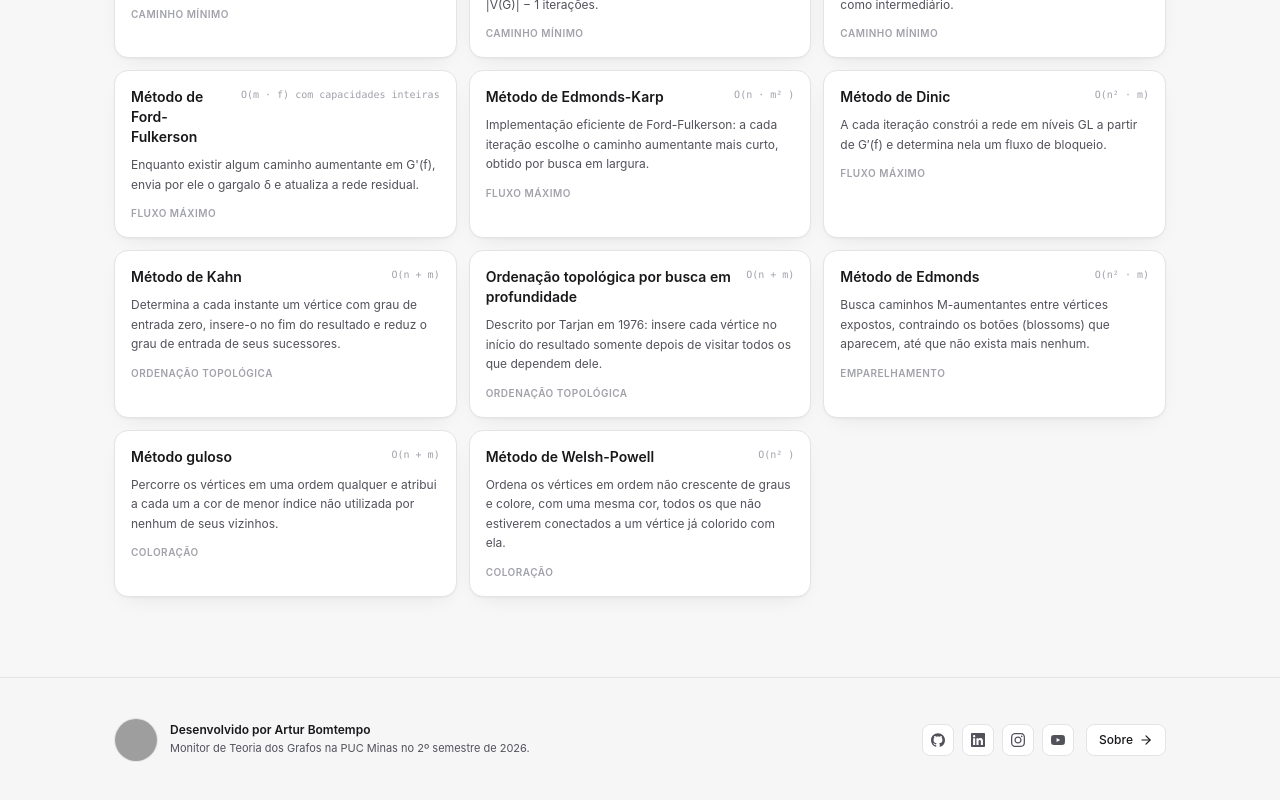
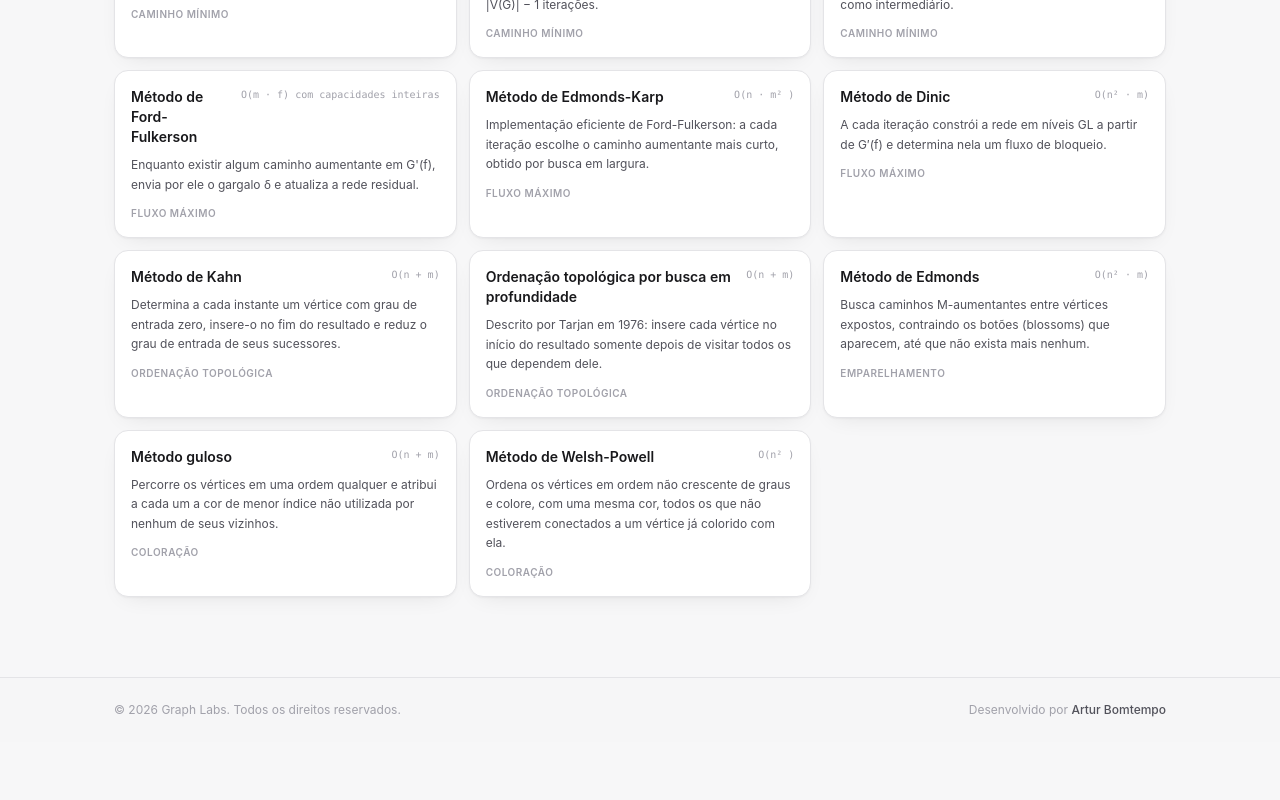
Before and after one commit to arturbomtempo-dev/graph-labs, a React (Vite) app: page / in a window 1280 px wide. Shown: the part 1480-2280 px from the top of the page. After the commit the page ends 2222 px from the top, so only its background shows below. Built offline with nearby package versions, Linux system fonts and the light colour scheme; grey boxes are pictures that could not be loaded.

Commit message:
feat: implement footer component and conditionally render it in AppShell

```diff
--- a/src/components/AppShell/index.tsx
+++ b/src/components/AppShell/index.tsx
@@ -1,7 +1,8 @@
+import { Footer } from '@/components/Footer';
 import { ThemeToggle } from '@/components/ThemeToggle';
 import { cn } from '@/lib/utils/cn';
 import { Waypoints } from 'lucide-react';
-import { NavLink, Outlet } from 'react-router-dom';
+import { NavLink, Outlet, useLocation } from 'react-router-dom';
 
 const navigation = [
     { to: '/', label: 'Início', end: true },
@@ -11,6 +12,9 @@ const navigation = [
 ];
 
 export function AppShell() {
+    const { pathname } = useLocation();
+    const isStudio = pathname.startsWith('/estudio');
+
     return (
         <div className="flex min-h-dvh flex-col">
             <header className="border-line bg-surface/85 sticky top-0 z-30 border-b backdrop-blur-md">
@@ -51,6 +55,8 @@ export function AppShell() {
             <main className="flex flex-1 flex-col">
                 <Outlet />
             </main>
+
+            {isStudio ? null : <Footer />}
         </div>
     );
 }
--- /dev/null
+++ b/src/components/Footer/index.tsx
@@ -0,0 +1,25 @@
+import { author } from '@/lib/author';
+
+export function Footer() {
+    return (
+        <footer className="border-line bg-surface-sunken/40 border-t">
+            <div className="mx-auto flex w-full max-w-[1100px] flex-col items-center gap-1.5 px-4 py-6 sm:flex-row sm:justify-between sm:gap-4 sm:px-6">
+                <p className="text-ink-faint text-xs">
+                    © {new Date().getFullYear()} Graph Labs. Todos os direitos reservados.
+                </p>
+
+                <p className="text-ink-faint text-xs">
+                    Desenvolvido por{' '}
+                    <a
+                        href={author.website}
+                        target="_blank"
+                        rel="noreferrer noopener"
+                        className="text-ink-soft hover:text-brand hover:decoration-brand cursor-pointer font-medium underline decoration-transparent decoration-1 underline-offset-4 transition-colors duration-150"
+                    >
+                        {author.name}
+                    </a>
+                </p>
+            </div>
+        </footer>
+    );
+}
--- a/src/lib/author.ts
+++ b/src/lib/author.ts
@@ -8,6 +8,7 @@ export const author = {
     name: 'Artur Bomtempo',
     headline: 'Desenvolvedor de Software',
     avatarUrl: 'https://avatars.githubusercontent.com/u/96635074?v=4',
+    website: 'https://arturbomtempo.dev',
     role: 'Monitor de Teoria dos Grafos',
     institution: 'PUC Minas',
     term: '2º semestre de 2026',
--- a/src/pages/Home/_components/AuthorCredit/index.tsx
+++ /dev/null
@@ -1,51 +0,0 @@
-import { AuthorAvatar } from '@/components/AuthorAvatar';
-import { BrandIcon } from '@/components/BrandIcon';
-import { Button } from '@/components/Button';
-import { author } from '@/lib/author';
-import { ArrowRight } from 'lucide-react';
-import { Link } from 'react-router-dom';
-
-export function AuthorCredit() {
-    return (
-        <section className="border-line bg-surface-sunken/40 border-t">
-            <div className="mx-auto flex w-full max-w-[1100px] flex-col gap-5 px-4 py-10 sm:flex-row sm:items-center sm:justify-between sm:px-6">
-                <div className="flex items-center gap-3">
-                    <AuthorAvatar
-                        className="border-line size-11 shrink-0 rounded-full border"
-                        fallbackClassName="text-xs"
-                    />
-                    <div className="min-w-0">
-                        <p className="text-ink text-xs font-semibold">
-                            Desenvolvido por {author.name}
-                        </p>
-                        <p className="text-ink-soft mt-0.5 text-[11px] leading-relaxed">
-                            {author.role} na {author.institution} no {author.term}.
-                        </p>
-                    </div>
-                </div>
-
-                <div className="flex items-center gap-2">
-                    {author.links.map((link) => (
-                        <a
-                            key={link.id}
-                            href={link.url}
-                            target="_blank"
-                            rel="noreferrer noopener"
-                            title={link.label}
-                            aria-label={link.label}
-                            className="border-line bg-surface text-ink-soft hover:border-brand hover:text-brand inline-flex size-8 shrink-0 cursor-pointer items-center justify-center rounded-lg border transition-all duration-150"
-                        >
-                            <BrandIcon name={link.id} size={14} />
-                        </a>
-                    ))}
-
-                    <Link to="/sobre" className="ml-1">
-                        <Button size="sm" trailingIcon={<ArrowRight size={14} />}>
-                            Sobre
-                        </Button>
-                    </Link>
-                </div>
-            </div>
-        </section>
-    );
-}
--- a/src/pages/Home/index.tsx
+++ b/src/pages/Home/index.tsx
@@ -1,6 +1,5 @@
 import { MousePointerClick, Route, TableProperties } from 'lucide-react';
 import { AlgorithmGrid } from './_components/AlgorithmGrid';
-import { AuthorCredit } from './_components/AuthorCredit';
 import { HeroSection } from './_components/HeroSection';
 
 const capabilities = [
@@ -46,8 +45,6 @@ export function Home() {
             </section>
 
             <AlgorithmGrid />
-
-            <AuthorCredit />
         </div>
     );
 }
```
